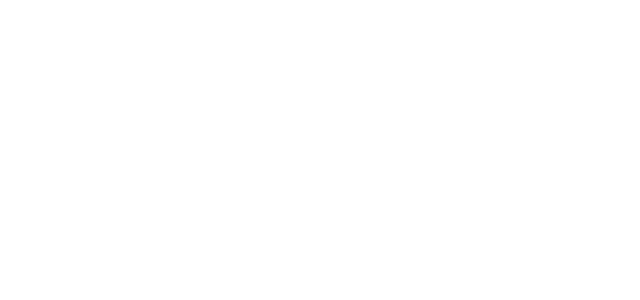
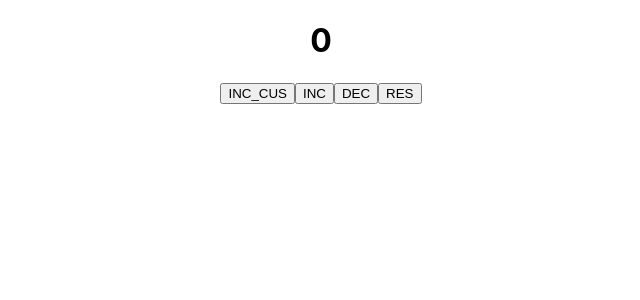
Before and after one commit to AlexandrKhom/dec_react4, a React (Create React App) app: page / in a window 1280 px wide. Shown: the top 300 px of the page, without its empty margins (319-959 px from the left). Built offline with nearby package versions, Linux system fonts and the light colour scheme.

Commit message:
lesson 7.0

```diff
--- a/src/App.js
+++ b/src/App.js
@@ -1,10 +1,19 @@
 import React from 'react';
 import './App.css';
 
+import {useSelector, useDispatch} from "react-redux";
+
 function App() {
+
+  const counter = useSelector(({counter})=> counter)
+  const dispatch = useDispatch()
   return (
     <div className="App">
-
+<h1>{counter}</h1>
+      <button onClick={()=>dispatch({type: `INC_CUS`, payload: 100})}>INC_CUS</button>
+      <button onClick={()=>dispatch({type: `INC`})}>INC</button>
+      <button onClick={()=>dispatch({type: `DEC`})}>DEC</button>
+      <button onClick={()=>dispatch({type: `RES`})}>RES</button>
     </div>
   );
 }
--- a/src/index.js
+++ b/src/index.js
@@ -4,9 +4,38 @@
 import App from './App';
 import reportWebVitals from './reportWebVitals';
 
+import {Provider} from "react-redux";
+import {createStore} from "redux";
+
+const initialState = { counter: 0}
+
+const reducer = (state = initialState, action )=>{
+    switch (action.type) {
+        case `INC`:{
+            return {...state, counter: state.counter + 1}
+        }
+        case `INC_CUS`:{
+            return {...state, counter: state.counter + action.payload}
+        }
+        case `DEC`:{
+            return {...state, counter: state.counter - 1}
+        }
+        case `RES`:{
+            return {...state, counter: state.counter = 0}
+        }
+        default:{
+            return state
+        }
+    }
+}
+
+const store = createStore(reducer)
+
 ReactDOM.render(
   <React.StrictMode>
+      <Provider store={store}>
     <App />
+      </Provider>
   </React.StrictMode>,
   document.getElementById('root')
 );
```
